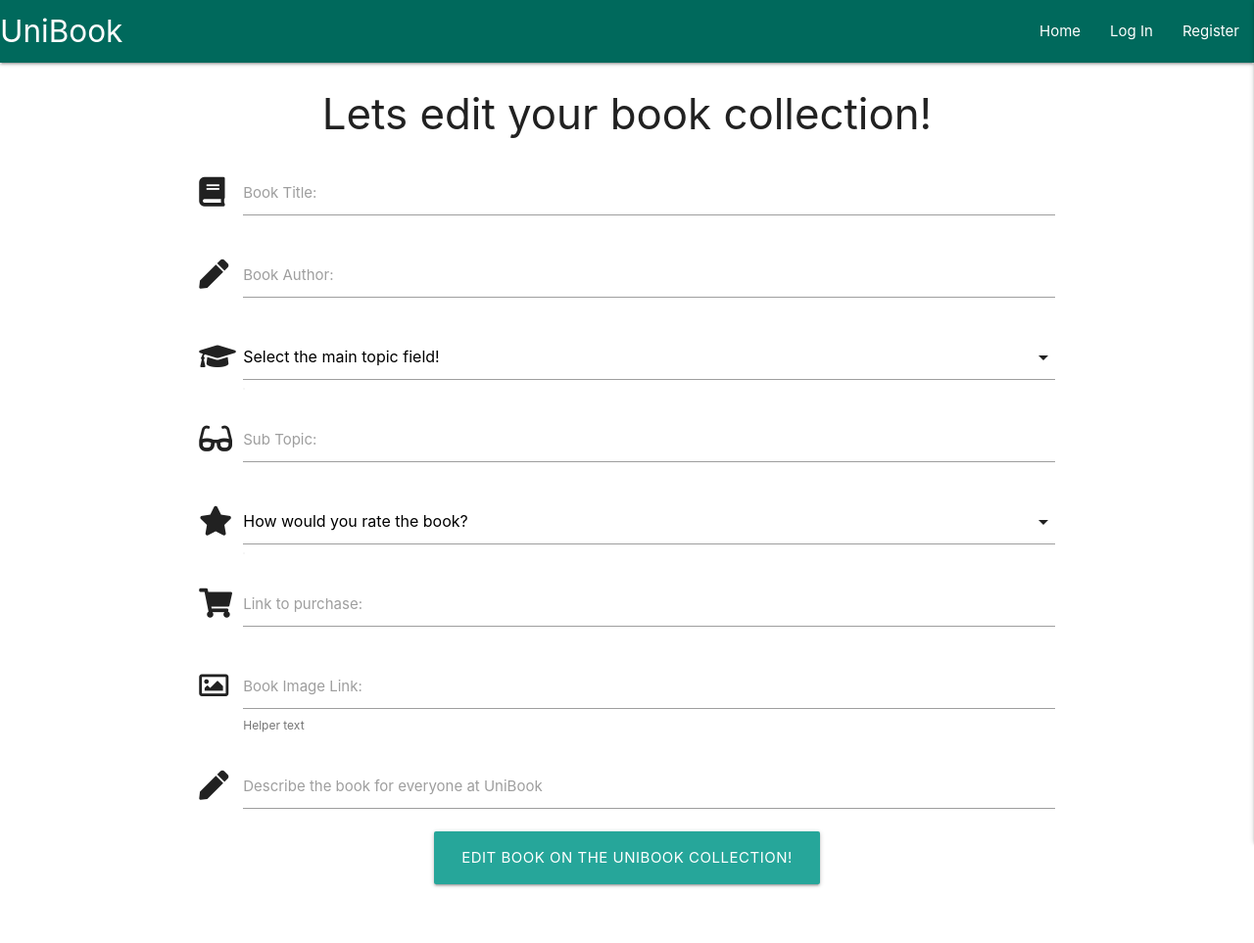
After one commit to byrnelorcan/MS3-UniBook, a Flask app: template templates/edit_book.html in a window 1280 px wide. The commit adds this page. Shown: the whole page at 98% size. Run offline with Flask 2, Linux system fonts and the light colour scheme; the template is opened without the code that fills it, so the values that code supplies are empty; some libraries are stand-ins or nearby versions.

Commit message:
edit book on profile page functionality

```diff
--- a/app.py
+++ b/app.py
@@ -87,7 +87,10 @@
     if session["user"].lower() == username.lower():
         user = mongo.db.users.find_one({"username": username})
         details = list(mongo.db.users.find({"username": username}))
-        return render_template("profile.html", user=user, details=details)
+        books = list(mongo.db.books.find({"created_by": username}))
+        collection = list(mongo.db.collected.find({"created_by": username}))
+        return render_template("profile.html", user=user,
+                                details=details, books=books, collecton=collection)
 
     return redirect(url_for("login"))
 
@@ -123,6 +126,7 @@
 
 @app.route("/edit_book/<book_id>", methods=["GET", "POST"])
 def edit_book(book_id):
+    book = mongo.db.books.find_one({"_id": ObjectId(book_id)})
     if request.method == "POST":
         submit = {
             "topic_name": request.form.get("topic_name"),
@@ -138,7 +142,6 @@
         mongo.db.books.update({"_id": ObjectId(book_id)}, submit)
         flash("UniBook Collection Item Edited!")
 
-    book = mongo.db.books.find_one({"_id": ObjectId(book_id)})
     return render_template("edit_book.html", book=book)
 
 
--- /dev/null
+++ b/templates/edit_book.html
@@ -0,0 +1,75 @@
+{% extends "base.html" %}
+{% block content %}
+
+<h3 class="center-align">Lets edit your book collection!</h3>
+
+<div class="row">
+    <form class="col s12" method="POST" action="{{ url_for('edit_book', book_id=book._id) }}">
+      <div class="row">
+        <div class="input-field col s12">
+            <i class="fas fa-book prefix text-darken"></i>
+          <input id="book_name" name="book_name" type="text" class="validate" minlength="5" maxlength="50" required>
+          <label for="book_name">Book Title:</label>
+        </div>
+        <div class="input-field col s12">
+            <i class="fas fa-pen prefix text-darken"></i>
+            <input id="book_author" name="book_author" type="text" class="validate" minlength="5" maxlength="50" required>
+            <label for="book_author">Book Author:</label>
+        </div>
+        <div class="input-field col s12">
+            <i class="fas fa-graduation-cap prefix text-darken"></i>
+            <select id="topic_name" name="topic_name" class="validate" required>
+              <option value="" disabled selected>Select the main topic field!</option>
+              <option value="Science">Science</option>
+              <option value="Engineering and Tech">Engineering and Tech</option>
+              <option value="Law">Law</option>
+              <option value="Medicine">Medicine</option>
+              <option value="Arts">Arts</option>
+              <option value="Other">Other</option>
+            </select>
+        </div>
+        <div class="input-field col s12">
+            <i class="fas fa-glasses prefix text-darken"></i>
+            <input id="sub_topic" name="sub_topic" type="text" class="validate" minlength="2" maxlength="50" required>
+            <label for="sub_topic">Sub Topic:</label>
+        </div>
+        <div class="input-field col s12">
+            <i class="fas fa-star prefix text-darken"></i>
+            <select id="book_rating" name="book_rating" class="validate" required>
+              <option value="" disabled selected>How would you rate the book?</option>
+              <option value="1">1</option>
+              <option value="2">2</option>
+              <option value="3">3</option>
+              <option value="4">4</option>
+              <option value="5">5</option>
+            </select>
+        </div>
+        <div class="input-field col s12">
+            <i class="fas fa-shopping-cart prefix text-darken"></i>
+            <input id="book_link" name="book_link" type="text" class="validate" minlength="5" maxlength="50" required>
+            <label for="book_link">Link to purchase:</label>
+        </div>
+        <div class="input-field col s12">
+            <i class="far fa-image prefix text-darken"></i>
+            <input id="book_image" name="book_image" type="text" class="validate">
+            <label for="book_image">Book Image Link:</label>
+            <span class="helper-text" data-error="wrong" data-success="right">Helper text</span>
+        </div>
+        <div class="input-field col s12 materialize-textarea">
+            <i class="fas fa-pen prefix text-darken"></i>
+            <input id="book_description" name="book_description" type="text" class="validate" minlength="5" required>
+            <label for="book_description">Describe the book for everyone at UniBook</label>
+        </div>
+        <div class="row">
+            <div class="col s12 center-align">
+                <button type="submit" class="btn-large waves-effect waves-light" name="action">
+                    Edit book on the UniBook Collection!
+                </button>
+            </div>
+        </div>
+
+      </div>
+    </form>
+  </div>
+
+{% endblock %}
```
Also changed, not shown: templates/profile.html (+49 -0 lines).
